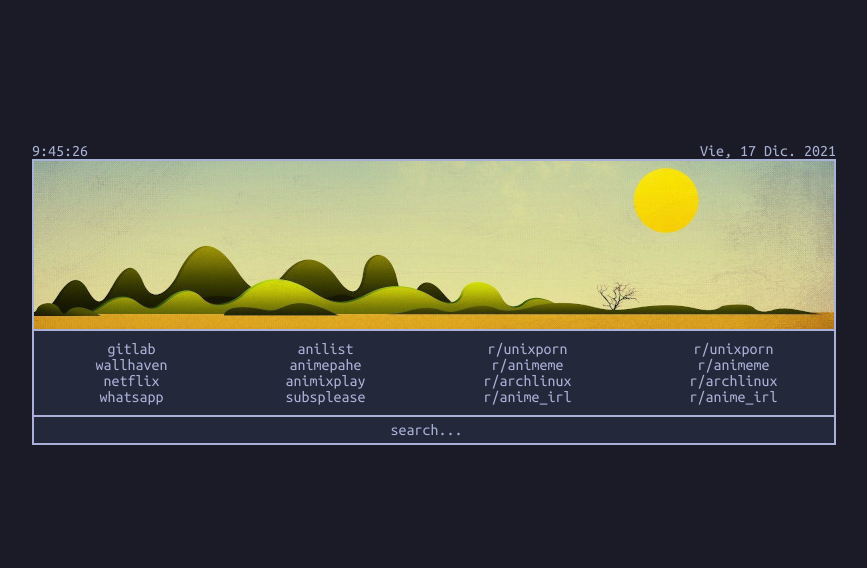
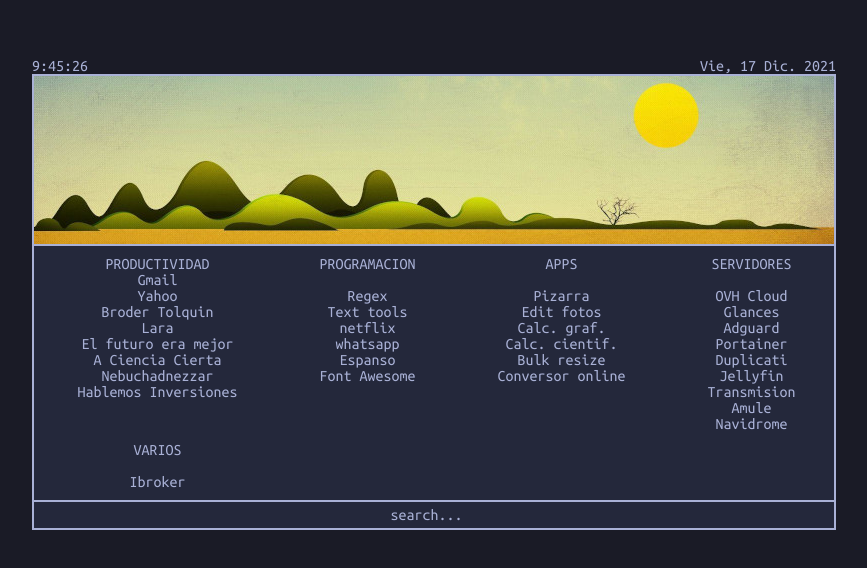
Before and after one commit to raulroda/s, a plain HTML site: page index.html in a window 1280 px wide. Shown: the part 106-674 px from the top of the page, without its empty margins (206-1073 px from the left). Drawn offline with Linux system fonts and the light colour scheme.

Commit message:
all in one

```diff
--- a/index.html
+++ b/index.html
@@ -2,7 +2,109 @@
 <html>
     <head>
         <title>Start</title>
-        <link rel="stylesheet" href="style.css">
+        <!-- <link rel="stylesheet" href="style.css"> -->
+        <style>
+          @import url('https://fonts.googleapis.com/css2?family=Ubuntu+Mono&display=swap');
+
+          html,body {
+              font-family: 'Ubuntu Mono', monospace;
+              font-size: 16px;
+              background: #1a1b26;
+              position: absolute;
+              top: 50%;
+              left: 50%;
+              transform: translate(-50%, -50%);
+              padding: 0px;
+              margin: 0px;
+
+          }
+
+          img {
+              height: 168px;
+              width: 800px;
+              object-fit: cover;
+              border: 2px solid #a9b1d6;
+              /* border-bottom: none; */
+              margin-bottom: -3px;
+
+          }
+
+          nav {
+              color: #a9b1d6;
+              background-color: #24283b;
+              display: grid;
+              grid-template-columns: auto auto auto auto;
+              margin-top: 0px;
+              text-align: center;
+              border: 2px solid #a9b1d6;
+              border-top: none;
+              padding-top: 5px;
+              padding-bottom: 5px;
+
+
+          }
+
+          ul {
+              list-style-type: none;
+              margin-left: -35px;
+              margin-top: 5px;
+              margin-bottom: 5px;
+
+
+
+          }
+
+          /* div.user {
+              background-color: #24283b;
+              color: white;
+              margin-top: 0px;
+              padding-left: 0px;
+              padding-bottom: 0px;
+              padding: 3px;
+              border: 1px solid white;
+          }
+
+          div.taskbar {
+              color: #a9b1d6;
+              background-color: #24283b;
+              border: 1px solid #a9b1d6;
+              padding: 3px;
+          } */
+
+          .datetime-box {
+              position: relative;
+              color: #a9b1d6;
+              background-color: #1a1b26;
+              flex-direction: row;
+              display: flex;
+              justify-content: space-between;
+          }
+
+          a {
+              text-decoration: none;
+              color: #a9b1d6;
+
+          }
+
+          input {
+              background-color: #24283b;
+              font: 16px 'Ubuntu Mono', monospace;
+              color: #a9b1d6;
+              height: 100%;
+              width: 100%;
+              border: 2px solid #a9b1d6;
+              border-top: none;
+              text-align: center;
+              margin-top: 0px;
+              outline: none;
+              padding: 5px;
+            }
+
+          input::placeholder {
+              color: #a9b1d6;
+          }
+
+        </style>
     </head>
 
     <body>
@@ -16,31 +118,70 @@
 
       <nav>
           <ul>
-            <li><a href="https://gitlab.com/">gitlab</a></li>
-            <li><a href="https://wallhaven.cc/">wallhaven</a></li>
-            <li><a href="https://www.netflix.com/">netflix</a></li>
-            <li><a href="https://web.whatsapp.com/">whatsapp</a></li>
+            <li>PRODUCTIVIDAD</li>
+            <li></li>
+            <li><a href="https://mail.google.com"></a>Gmail</li>
+            <li><a href="https://mail.yahoo.es/">Yahoo</a></li>
+            <li><a href=""></a></li>
+            <li><a href="https://open.spotify.com/show/6TIvDYMkfBiRZuFmxVB1Ub">Broder Tolquin</a></li>
+            <li><a href="https://open.spotify.com/show/2xxBYdolZQC1NlpOqgOMtG">Lara</a></li>
+            <li><a href="https://www.ivoox.com/podcast-futuro-era-mejor_sq_f1567184_1.html">El futuro era mejor</a></li>
+            <li><a href="https://www.ivoox.com/podcast-a-ciencia-cierta_sq_f1286369_1.html">A Ciencia Cierta</a></li>
+            <li><a href="https://www.ivoox.com/podcast-nebuchadnezzar_sq_f11383320_1.html">Nebuchadnezzar</a></li>
+            <li><a href="https://www.ivoox.com/podcast-hablemos-inversiones_sq_f11155293_1.html">Hablemos Inversiones</a></li>
+            <li><a href=""></a></li>
+            <li><a href=""></a></li>
+
           </ul>
 
           <ul>
-            <li><a href="https://anilist.co/home">anilist</a></li>
-            <li><a href="https://animepahe.org/">animepahe</a></li>
-            <li><a href="https://animixplay.to/">animixplay</a></li>
-            <li><a href="https://subsplease.org/">subsplease</a></li>
+            <li>PROGRAMACION</li>
+            <p></p>
+            <li><a href="https://regexr.com/">Regex</a></li>
+            <li><a href="https://sortmylist.com/">Text tools</a></li>
+            <li><a href="https://www.netflix.com/">netflix</a></li>
+            <li><a href="https://web.whatsapp.com/">whatsapp</a></li>
+            <li><a href="https://espanso.org/docs/">Espanso</a></li>
+            <li><a href="https://fontawesome.com/icons">Font Awesome</a></li>
+            <li><a href=""></a></li>
+            <li><a href=""></a></li>
+            <li><a href=""></a></li>
+            <li><a href=""></a></li>
+
           </ul>
 
           <ul>
-            <li><a href="https://www.reddit.com/r/unixporn/">r/unixporn</a></li>
-            <li><a href="https://www.reddit.com/r/Animemes/">r/animeme</a></li>
-            <li><a href="https://www.reddit.com/r/archlinux/">r/archlinux</a></li>
-            <li><a href="https://www.reddit.com/r/anime_irl/">r/anime_irl</a></li>
+            <li>APPS</li>
+            <p></p>
+            <li></li>
+            <li><a href="https://webwhiteboard.com/">Pizarra</a></li>
+            <li><a href="https://www.photopea.com/">Edit fotos</a></li>
+            <li><a href="https://www.desmos.com/calculator?lang=es">Calc. graf.</a></li>
+            <li><a href="https://web2.0calc.com/">Calc. cientif.</a></li>
+            <li><a href="https://bulkresizephotos.com/es"></a>Bulk resize</li>
+            <li><a href="https://www.online-convert.com/es">Conversor online</a></li>
           </ul>
 
           <ul>
-            <li><a href="https://www.reddit.com/r/unixporn/">r/unixporn</a></li>
-            <li><a href="https://www.reddit.com/r/Animemes/">r/animeme</a></li>
-            <li><a href="https://www.reddit.com/r/archlinux/">r/archlinux</a></li>
-            <li><a href="https://www.reddit.com/r/anime_irl/">r/anime_irl</a></li>
+            <li>SERVIDORES</li>
+            <p></p>
+            <li></li>
+            <li><a href="https://ca.ovh.com/manager/#/">OVH Cloud</a></li>
+            <li><a href="http://192.168.2.7:61208/">Glances</a></li>
+            <li><a href="http://192.168.2.2/">Adguard</a></li>
+            <li><a href="http://192.168.2.7:9000/">Portainer</a></li>
+            <li><a href="http://192.168.2.7:8200/">Duplicati</a></li>
+            <li><a href="http://192.168.2.7:8096/">Jellyfin</a></li>
+            <li><a href="http://192.168.2.7:9091/transmission/web/">Transmision</a></li>
+            <li><a href="http://192.168.2.7:4662/">Amule</a></li>
+            <li><a href="https://192.168.2.7:4533">Navidrome</a></li>
+            <li><a href=""></a></li>
+          </ul>
+
+          <ul>
+            <li>VARIOS</li>
+            <p></p>
+            <li><a href="https://www.ibroker.es/">Ibroker</a></li>
           </ul>
       </nav>
 
--- a/style.css
+++ /dev/null
@@ -1,100 +0,0 @@
-@import url('https://fonts.googleapis.com/css2?family=Ubuntu+Mono&display=swap');
-
-
-html,body {
-    font-family: 'Ubuntu Mono', monospace;
-    font-size: 16px;
-    background: #1a1b26;
-    position: absolute;
-    top: 50%;
-    left: 50%;
-    transform: translate(-50%, -50%);
-    padding: 0px;
-    margin: 0px;
-
-}
-
-img {
-    height: 168px;
-    width: 800px;
-    object-fit: cover;
-    border: 2px solid #a9b1d6;
-    /* border-bottom: none; */
-    margin-bottom: -3px;
-
-}
-
-nav {
-    color: #a9b1d6;
-    background-color: #24283b;
-    display: grid;
-    grid-template-columns: auto auto auto auto;
-    margin-top: 0px;
-    text-align: center;
-    border: 2px solid #a9b1d6;
-    border-top: none;
-    padding-top: 5px;
-    padding-bottom: 5px;
-
-
-}
-
-ul {
-    list-style-type: none;
-    margin-left: -35px;
-    margin-top: 5px;
-    margin-bottom: 5px;
-
-
-
-}
-
-/* div.user {
-    background-color: #24283b;
-    color: white;
-    margin-top: 0px;
-    padding-left: 0px;
-    padding-bottom: 0px;
-    padding: 3px;
-    border: 1px solid white;
-}
-
-div.taskbar {
-    color: #a9b1d6;
-    background-color: #24283b;
-    border: 1px solid #a9b1d6;
-    padding: 3px;
-} */
-
-.datetime-box {
-    position: relative;
-    color: #a9b1d6;
-    background-color: #1a1b26;
-    flex-direction: row;
-    display: flex;
-    justify-content: space-between;
-}
-
-a {
-    text-decoration: none;
-    color: #a9b1d6;
-
-}
-
-input {
-    background-color: #24283b;
-    font: 16px 'Ubuntu Mono', monospace;
-    color: #a9b1d6;
-    height: 100%;
-    width: 100%;
-    border: 2px solid #a9b1d6;
-    border-top: none;
-    text-align: center;
-    margin-top: 0px;
-    outline: none;
-    padding: 5px;
-  }
-
-input::placeholder {
-    color: #a9b1d6;
-}
```
